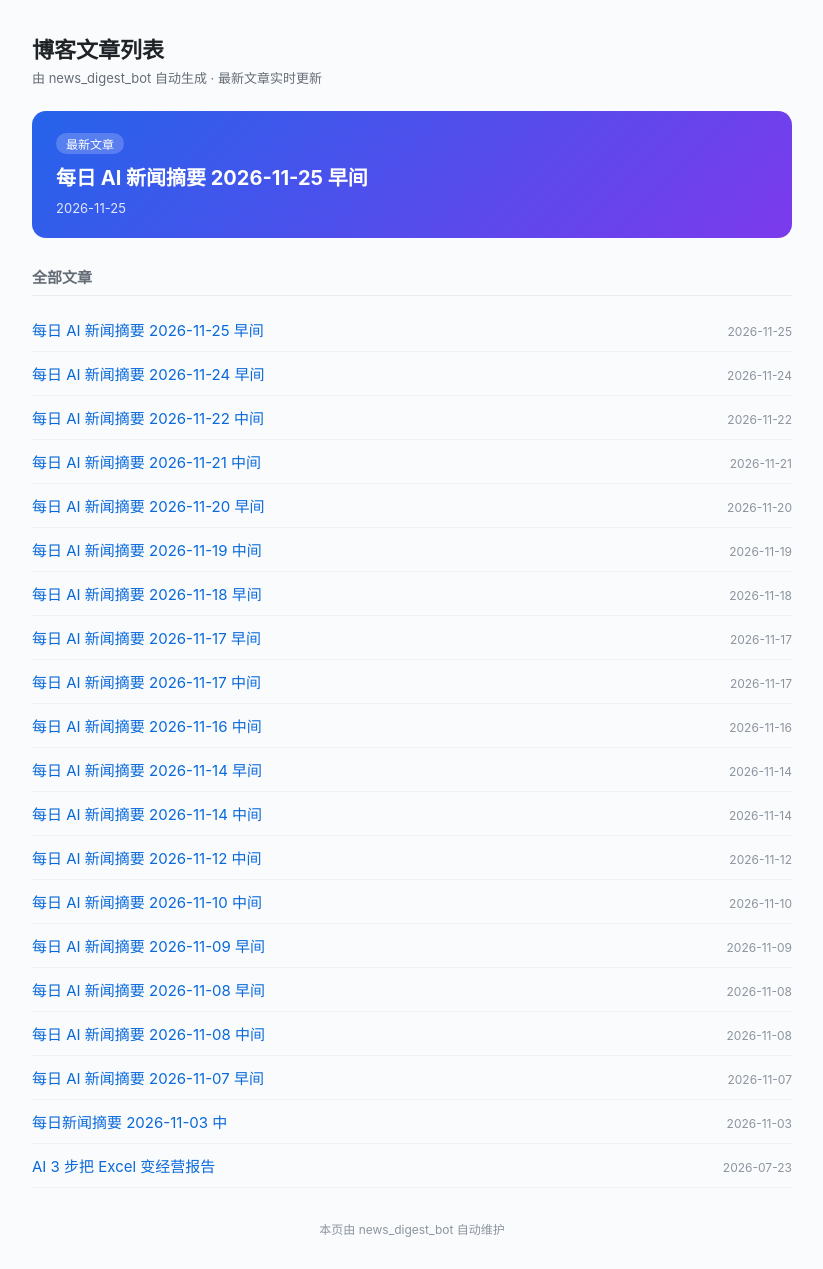
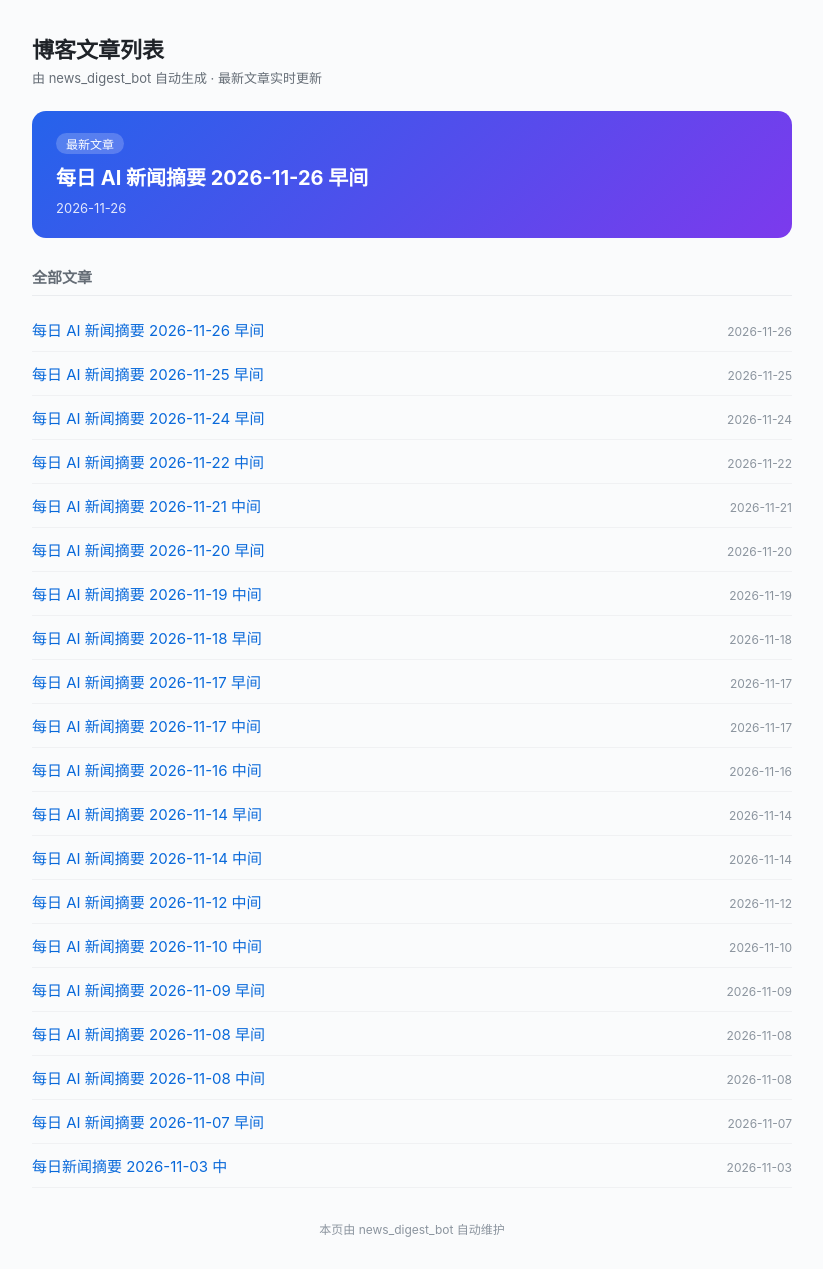
Before and after one commit to xiaoxiaoxiacom/xiaoxiaoxiacom.github.io, a Jekyll site: the page index.html, which Jekyll copies as it is, in a window 1280 px wide. Shown: the whole page, without its empty margins (228-1051 px from the left). Built offline with Jekyll 4.4.1, drawn with Linux system fonts in a browser that asks for light colours.

Commit message:
auto: update index.html

```diff
--- a/index.html
+++ b/index.html
@@ -28,11 +28,12 @@
 
     <section class="hero">
       <div class="tag">最新文章</div>
-      <a class="hero-link" href="https://ai.miki.vip/2026/11/25/ai-news-2026-11-25-morning/">每日 AI 新闻摘要 2026-11-25 早间</a>
-      <div class="hero-date">2026-11-25</div>
+      <a class="hero-link" href="https://ai.miki.vip/2026/11/26/ai-news-2026-11-26-morning/">每日 AI 新闻摘要 2026-11-26 早间</a>
+      <div class="hero-date">2026-11-26</div>
     </section>
   <h2>全部文章</h2>
   <ul>
+      <li><a href="https://ai.miki.vip/2026/11/26/ai-news-2026-11-26-morning/">每日 AI 新闻摘要 2026-11-26 早间</a><span class="date">2026-11-26</span></li>
       <li><a href="https://ai.miki.vip/2026/11/25/ai-news-2026-11-25-morning/">每日 AI 新闻摘要 2026-11-25 早间</a><span class="date">2026-11-25</span></li>
       <li><a href="https://ai.miki.vip/2026/11/24/ai-news-2026-11-24-morning/">每日 AI 新闻摘要 2026-11-24 早间</a><span class="date">2026-11-24</span></li>
       <li><a href="https://ai.miki.vip/2026/11/22/ai-news-2026-11-22-noon/">每日 AI 新闻摘要 2026-11-22 中间</a><span class="date">2026-11-22</span></li>
@@ -52,7 +53,6 @@
       <li><a href="https://ai.miki.vip/2026/11/08/ai-news-2026-11-08-noon/">每日 AI 新闻摘要 2026-11-08 中间</a><span class="date">2026-11-08</span></li>
       <li><a href="https://ai.miki.vip/2026/11/07/ai-news-2026-11-07-morning/">每日 AI 新闻摘要 2026-11-07 早间</a><span class="date">2026-11-07</span></li>
       <li><a href="https://ai.miki.vip/2026/11/03/ai-news-2026-11-03-noon/">每日新闻摘要 2026-11-03 中</a><span class="date">2026-11-03</span></li>
-      <li><a href="https://ai.miki.vip/2026/07/23/ai-excel-to-report/">AI 3 步把 Excel 变经营报告</a><span class="date">2026-07-23</span></li>
   </ul>
   <footer>本页由 news_digest_bot 自动维护</footer>
 </body>
```
